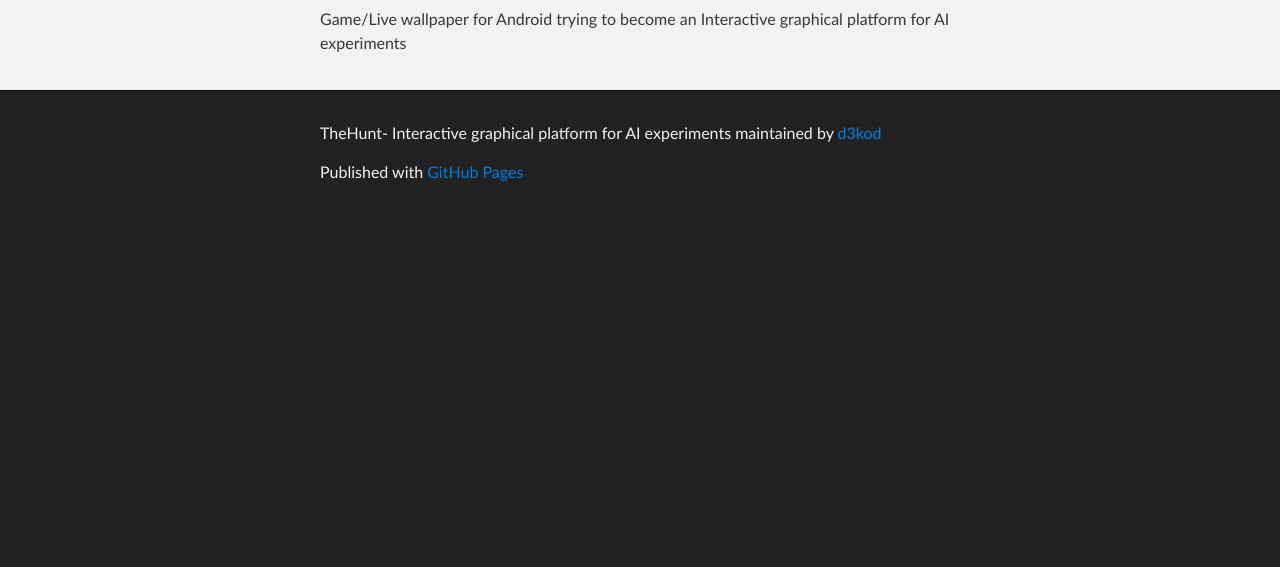
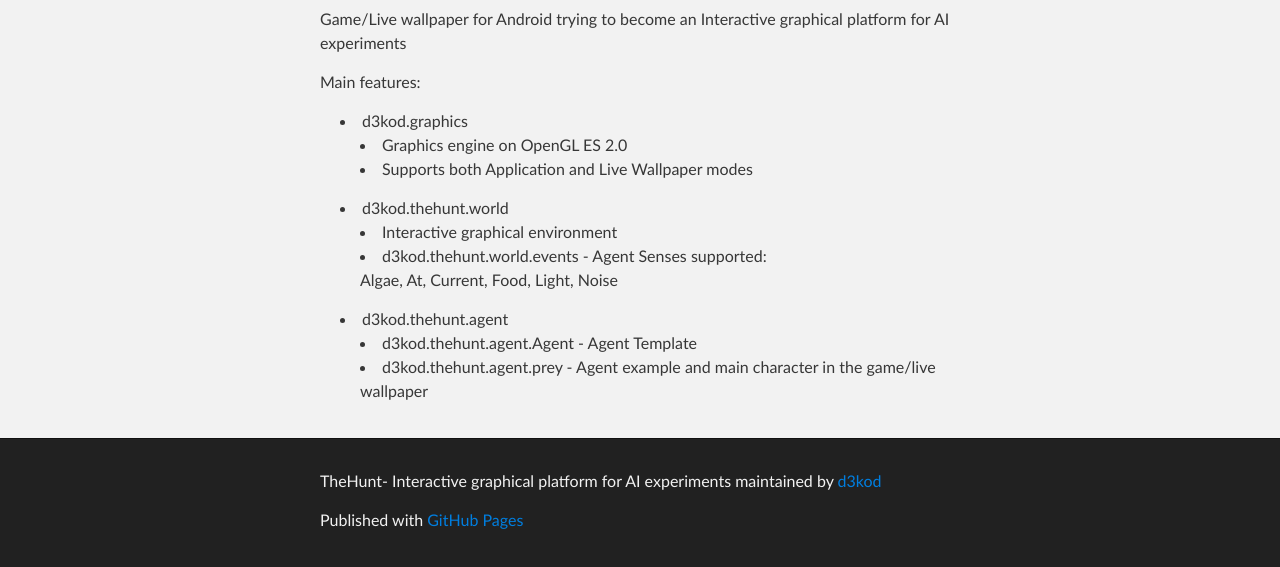
Before and after one commit to d3alek/TheHunt---Interactive-graphical-platform-for-AI-Experiments, a plain HTML site: page index.html in a window 1280 px wide. Shown: the part 479-1046 px from the top of the page. Before the commit the page ends 800 px from the top, so only its background shows below. Drawn offline with Linux system fonts and the light colour scheme.

Commit message:
Create gh-pages branch via GitHub

```diff
--- a/index.html
+++ b/index.html
@@ -34,6 +34,33 @@
         <h1>TheHunt</h1>
 
 <p>Game/Live wallpaper for Android trying to become an Interactive graphical platform for AI experiments</p>
+
+<p>Main features:</p>
+
+<ul>
+<li>d3kod.graphics
+
+<ul>
+<li>Graphics engine on OpenGL ES 2.0</li>
+<li>Supports both Application and Live Wallpaper modes</li>
+</ul>
+</li>
+<li>d3kod.thehunt.world
+
+<ul>
+<li>Interactive graphical environment</li>
+<li>d3kod.thehunt.world.events - Agent Senses supported:<br>
+Algae, At, Current, Food, Light, Noise</li>
+</ul>
+</li>
+<li>d3kod.thehunt.agent
+
+<ul>
+<li>d3kod.thehunt.agent.Agent - Agent Template</li>
+<li>d3kod.thehunt.agent.prey - Agent example and main character in the game/live wallpaper</li>
+</ul>
+</li>
+</ul>
       </section>
     </div>
 
@@ -45,6 +72,16 @@
       </footer>
     </div>
 
+              <script type="text/javascript">
+            var gaJsHost = (("https:" == document.location.protocol) ? "https://ssl." : "http://www.");
+            document.write(unescape("%3Cscript src='" + gaJsHost + "google-analytics.com/ga.js' type='text/javascript'%3E%3C/script%3E"));
+          </script>
+          <script type="text/javascript">
+            try {
+              var pageTracker = _gat._getTracker("UA-26306740-3");
+            pageTracker._trackPageview();
+            } catch(err) {}
+          </script>
 
 
   </body>
--- a/params.json
+++ b/params.json
@@ -1 +1 @@
-{"google":"","note":"Don't delete this file! It's used internally to help with page regeneration.","body":"TheHunt\r\n=======\r\n\r\nGame/Live wallpaper for Android trying to become an Interactive graphical platform for AI experiments\r\n","name":"TheHunt- Interactive graphical platform for AI experiments","tagline":"Game/Live wallpaper for Android trying to become an Interactive graphical platform for AI experiments"}
+{"body":"TheHunt\r\n=======\r\n\r\nGame/Live wallpaper for Android trying to become an Interactive graphical platform for AI experiments\r\n\r\nMain features:\r\n * d3kod.graphics \r\n    * Graphics engine on OpenGL ES 2.0\r\n    * Supports both Application and Live Wallpaper modes\r\n * d3kod.thehunt.world\r\n    * Interactive graphical environment\r\n    * d3kod.thehunt.world.events - Agent Senses supported:  \r\n      Algae, At, Current, Food, Light, Noise\r\n * d3kod.thehunt.agent\r\n    * d3kod.thehunt.agent.Agent - Agent Template\r\n    * d3kod.thehunt.agent.prey - Agent example and main character in the game/live wallpaper\r\n","tagline":"Game/Live wallpaper for Android trying to become an Interactive graphical platform for AI experiments","note":"Don't delete this file! It's used internally to help with page regeneration.","name":"TheHunt- Interactive graphical platform for AI experiments","google":"UA-26306740-3"}
```
